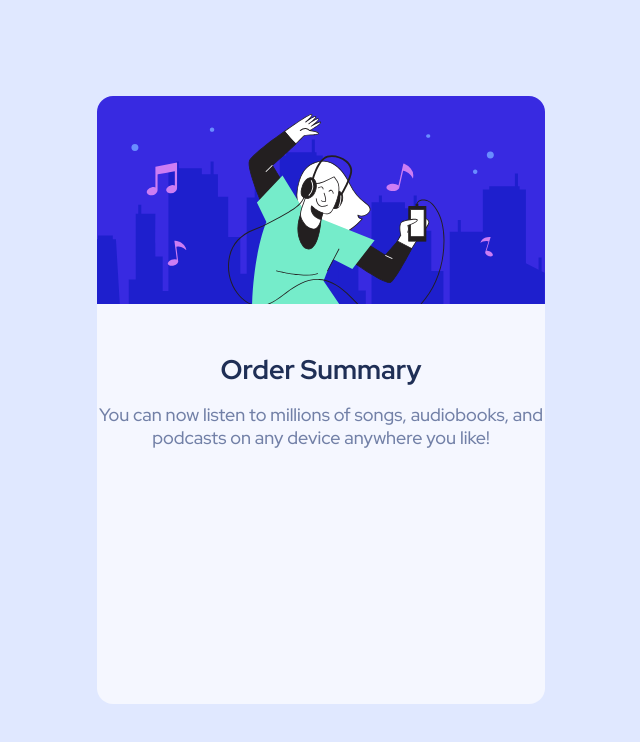
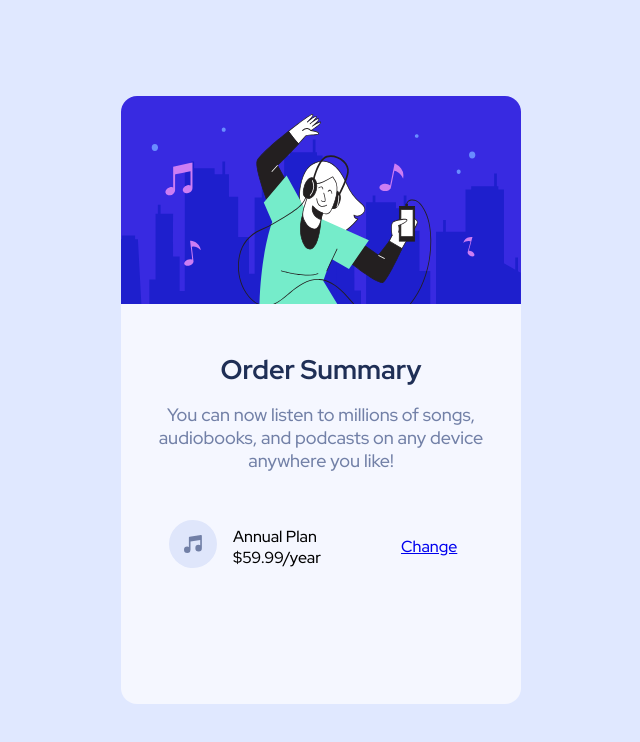
Before and after one commit to phlima3/Order-summary-component-challenge-hub, a plain HTML site: page index.html in a window 1280 px wide. Shown: the whole page, without its empty margins (319-959 px from the left). Drawn offline with Linux system fonts and the light colour scheme.

Commit message:
pedro
adicionado textos e informações, falta formatação

```diff
--- a/index.html
+++ b/index.html
@@ -28,7 +28,10 @@
     <main>
       <div class="container">
         <div class="imagem-principal">
-          <img src="images/illustration-hero.svg" alt="" />
+          <img
+            src="images/illustration-hero.svg"
+            alt="menina dançando com fones de ouvido"
+          />
         </div>
         <section>
           <div class="titulo"><h1>Order Summary</h1></div>
@@ -39,8 +42,18 @@
             </p>
           </div>
         </section>
+        <div class="plano">
+          <div class="img-plano">
+            <img src="images/icon-music.svg" alt="icone de musica" />
+          </div>
+          <div class="infos">
+            <p id="txt-plano">Annual Plan</p>
+            <p id="preco-plano">$59.99/year</p>
+          </div>
+          <div class="mudar"><a href="#">Change</a></div>
+        </div>
       </div>
-      <!--  Annual Plan $59.99/year Change
+      <!--
       Proceed to Payment Cancel Order  -->
     </main>
 
--- a/style.css
+++ b/style.css
@@ -32,7 +32,7 @@ main {
 }
 
 .container {
-  width: 28rem;
+  width: 25rem;
   height: 38rem;
   background-color: var(--cor-bg-secundario);
   border-radius: 1rem;
@@ -56,10 +56,24 @@ section {
 section .titulo {
   font-size: 18px;
   color: var(--cor-titulo);
+  font-weight: 900;
 }
 section .sub-titulo {
   margin-top: 1rem;
   color: var(--cor-texto);
   font-size: 18px;
-  text-align: center;
 }
+.plano {
+  margin-top: 3rem;
+  display: flex;
+  align-items: center;
+}
+.plano .img-plano {
+  margin-left: 3rem;
+}
+.plano .infos {
+  margin-left: 1rem;
+}
+.plano .mudar {
+  margin-left: 5rem;
+}
```
